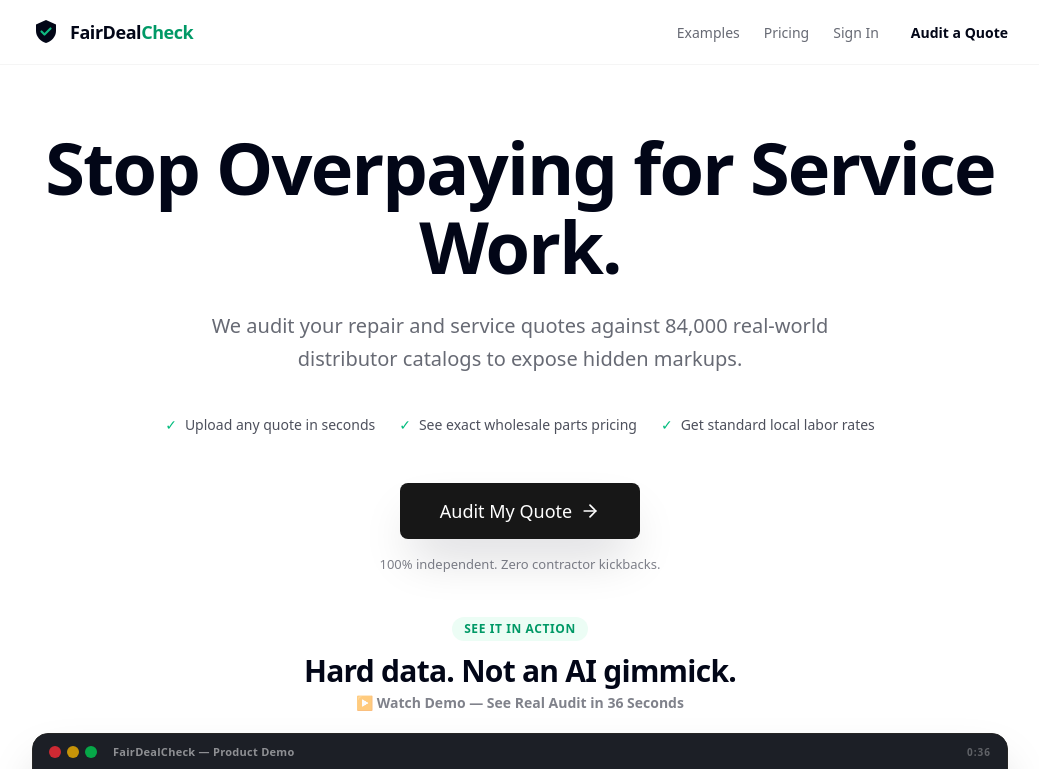
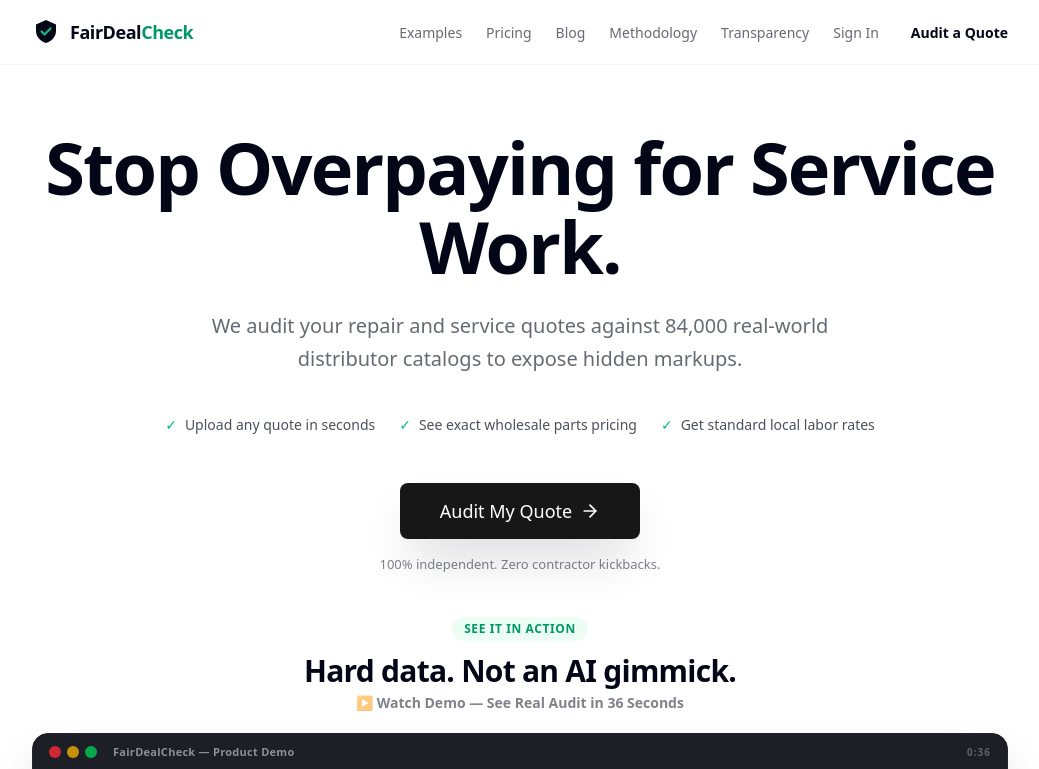
Before and after one commit to noutpelgrim/fairdealcheck, a Next.js app: page / in a window 1280 px wide. Shown: the top 769 px of the page, without its empty margins (120-1159 px from the left). Built offline with nearby package versions, Linux system fonts and the light colour scheme; no server answers.

Commit message:
Fix: Restore missing navigation links in Navbar

```diff
--- a/src/components/Navbar.tsx
+++ b/src/components/Navbar.tsx
@@ -44,6 +44,21 @@
                             Pricing
                         </span>
                     </Link>
+                    <Link href="/blog" className="hidden lg:block">
+                        <span className="text-sm font-medium text-navy/60 hover:text-navy transition-colors">
+                            Blog
+                        </span>
+                    </Link>
+                    <Link href="/methodology" className="hidden lg:block">
+                        <span className="text-sm font-medium text-navy/60 hover:text-navy transition-colors">
+                            Methodology
+                        </span>
+                    </Link>
+                    <Link href="/transparency" className="hidden lg:block">
+                        <span className="text-sm font-medium text-navy/60 hover:text-navy transition-colors">
+                            Transparency
+                        </span>
+                    </Link>
 
                     {/* Auth State */}
                     {isSignedIn ? (
```
